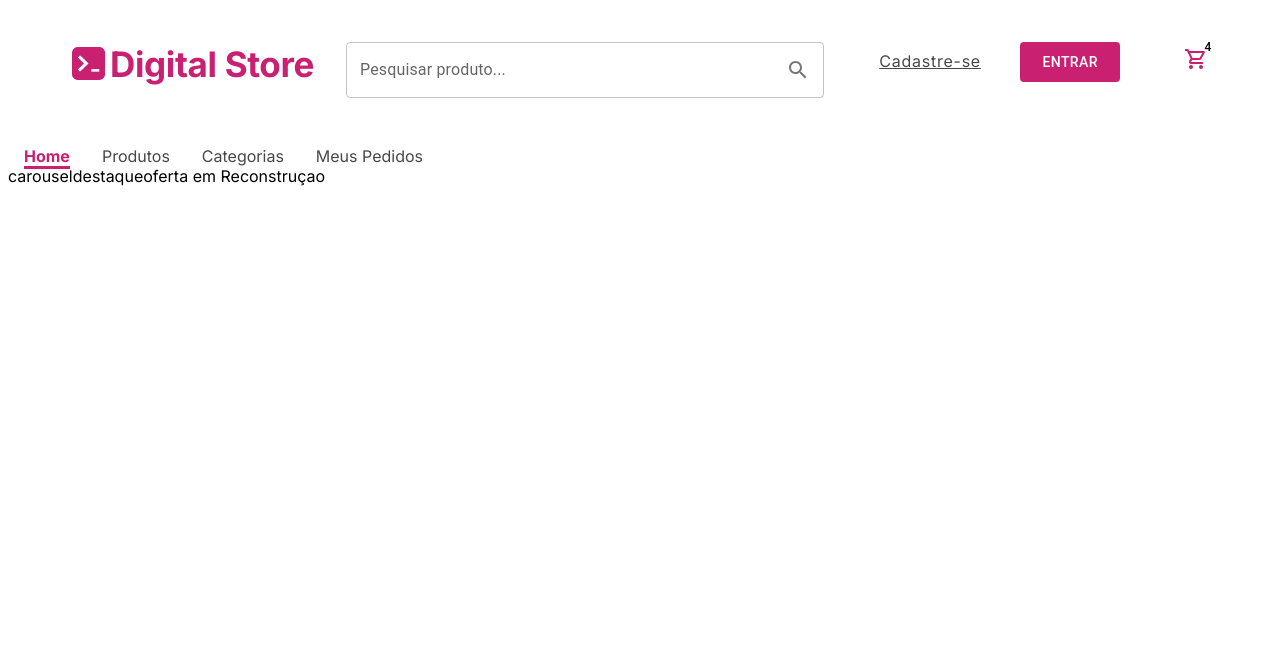
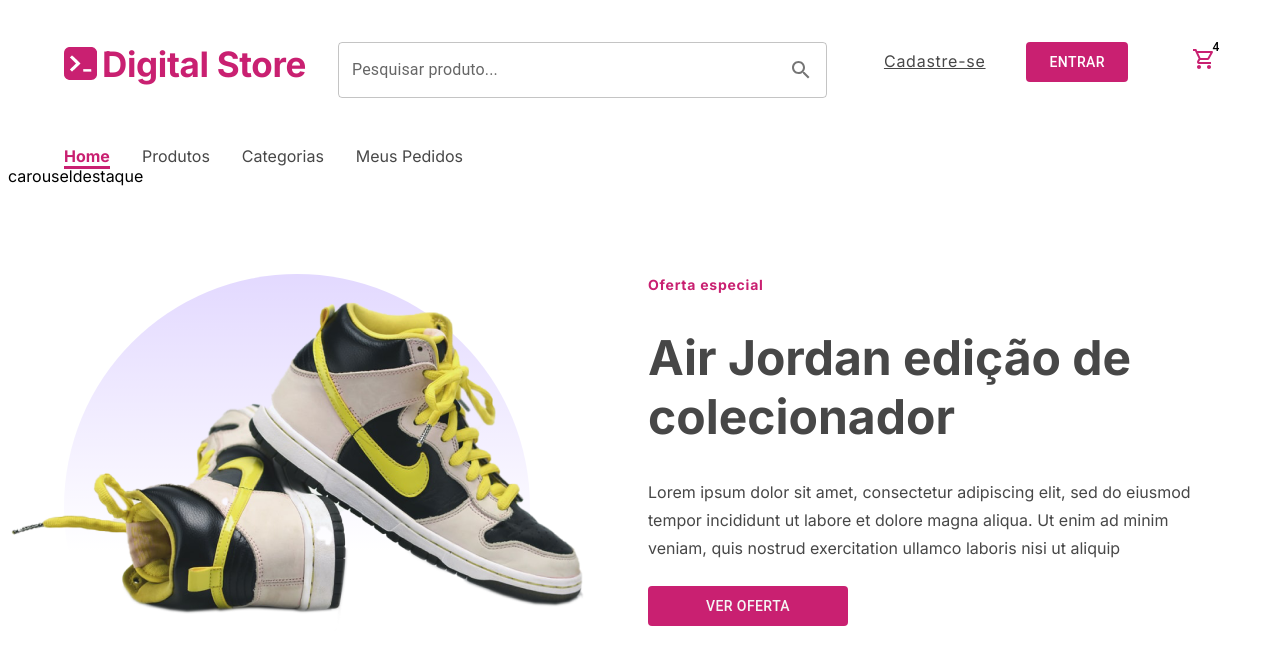
Before and after one commit to Samkuran/ProjetoFinalSoudev, a React (Create React App) app: page / in a window 1280 px wide. Shown: the top 664 px of the page. Built offline with nearby package versions, Linux system fonts and the light colour scheme.

Commit message:
ofertadestaque

```diff
--- /dev/null
+++ b/src/components/BotaoOferta/index.js
@@ -0,0 +1,24 @@
+import { Button } from "@mui/material";
+
+export default function BotaoOferta () {
+
+    return (
+        <Button sx={{
+                width: 200,
+                height: 40,
+                marginTop: 1,
+                color: "#F5F5F5",
+                bgcolor: "#C92071",
+                fontSize: 14,
+                "&:hover": {
+                    color: "white",
+                    bgcolor: "#7c1447",
+                    transition: 300,
+                },
+            }}>
+
+               Ver oferta
+
+            </Button>
+    )
+}
--- a/src/components/Menu/index.js
+++ b/src/components/Menu/index.js
@@ -1,3 +1,4 @@
+import { Container } from "@mui/material";
 import {Link, useLocation} from "react-router-dom";
 import './styles.css';
 
@@ -13,11 +14,13 @@
     };
 
     return (
+        <Container>
         <div className="menu">
             <Link to="/" className={isActive('/')}>Home</Link>
             <Link to="/produtos" className={isActive('/produtos')}>Produtos</Link>
             <Link to="/categorias" className={isActive('/categorias')}>Categorias</Link>
             <Link to="/meus-pedidos" className={isActive('/meus-pedidos')}>Meus Pedidos</Link>
         </div>
+        </Container>
     )
 }
--- a/src/components/Menu/styles.css
+++ b/src/components/Menu/styles.css
@@ -1,7 +1,7 @@
 .menu a {
     text-decoration: none;
-    margin-left: 16px;
-    margin-right: 16px;
+    margin-right: 32px;
+    font-size: 16px;
     color: #474747;
 }
 
--- a/src/components/Navbar/index.js
+++ b/src/components/Navbar/index.js
@@ -1,6 +1,6 @@
 import React from "react";
 import vetor from "./Vector.png";
-import {TextField, InputAdornment, Button, Badge} from "@mui/material";
+import {TextField, InputAdornment, Button, Badge, Container} from "@mui/material";
 import SearchIcon from '@mui/icons-material/Search';
 import "./styles.css";
 import ShoppingCartOutlinedIcon from '@mui/icons-material/ShoppingCartOutlined';
@@ -11,6 +11,7 @@
 
     return(
         <>
+        <Container>
             <div className="header">
             <section id="conjlogo">
                 <img id="vetor" alt="logo da Digital College" src={vetor}/>
@@ -47,7 +48,7 @@
 
 
         </div>
-
+   </Container>
         </>
     );
 }
--- a/src/components/Navbar/styles.css
+++ b/src/components/Navbar/styles.css
@@ -2,8 +2,6 @@
     display: flex;
     margin-top: 42px;
     margin-bottom: 48px;
-    margin-left: 4rem;
-    margin-right: 4rem;
 }
 
 #conjlogo{
--- a/src/components/OfertaDestaque/index.js
+++ b/src/components/OfertaDestaque/index.js
@@ -1,10 +1,29 @@
+import { Container } from '@mui/material';
+import Grid from '@mui/material/Grid';
+import Botao from '../BotaoOferta';
 import "./style.css";
+import tenis from "./tenisdestaque.png";
+
 
 
 export default function OfertaDestaque (){
     return(
         <>
-       oferta em Reconstruçao
+        <Container sx={{marginTop: 11}}>
+            <Grid container spacing={2}>
+                <Grid item xs={6}>
+                        <div className='elipse'> <img className='tenisoferta' src={tenis}/> </div>
+                </Grid>
+                <Grid item xs={6}>
+                    <a href="" className='linkoferta'>Oferta especial</a>
+                    <h1 className='titulo'>Air Jordan edição de colecionador</h1>
+                    <p className='descricao'>Lorem ipsum dolor sit amet, consectetur adipiscing elit, sed do
+                    eiusmod tempor incididunt ut labore et dolore magna aliqua. Ut enim
+                    ad minim veniam, quis nostrud exercitation ullamco laboris nisi ut aliquip</p>
+                    <Botao/>
+                </Grid>
+            </Grid>
+        </Container>
         </>
     );
 }
--- a/src/components/OfertaDestaque/style.css
+++ b/src/components/OfertaDestaque/style.css
@@ -0,0 +1,35 @@
+.elipse{
+    width: 466px;
+    height: 466px;
+    background-image: linear-gradient(180deg, rgba(66, 0, 255, 0.25) -40.67%, rgba(255, 255, 255, 0) 60%);
+    border-radius: 50%;
+    display: flex;
+    justify-content: center;
+}
+
+.tenisoferta{
+    width: 573px;
+    height: 330px;
+    margin-top: 28px;
+}
+
+.linkoferta{
+    text-decoration: none;
+    color: rgba(201, 32, 113, 1);
+    font-size: 14px;
+    font-weight: 700;
+    line-height: 22px;
+    letter-spacing: 0.75px;
+    text-align: left;
+}
+
+.titulo{
+    font-size: 48px;
+    color: #474747;
+}
+
+.descricao{
+    font-size: 16px;
+    line-height: 28px;
+    color: #474747;
+}
```
